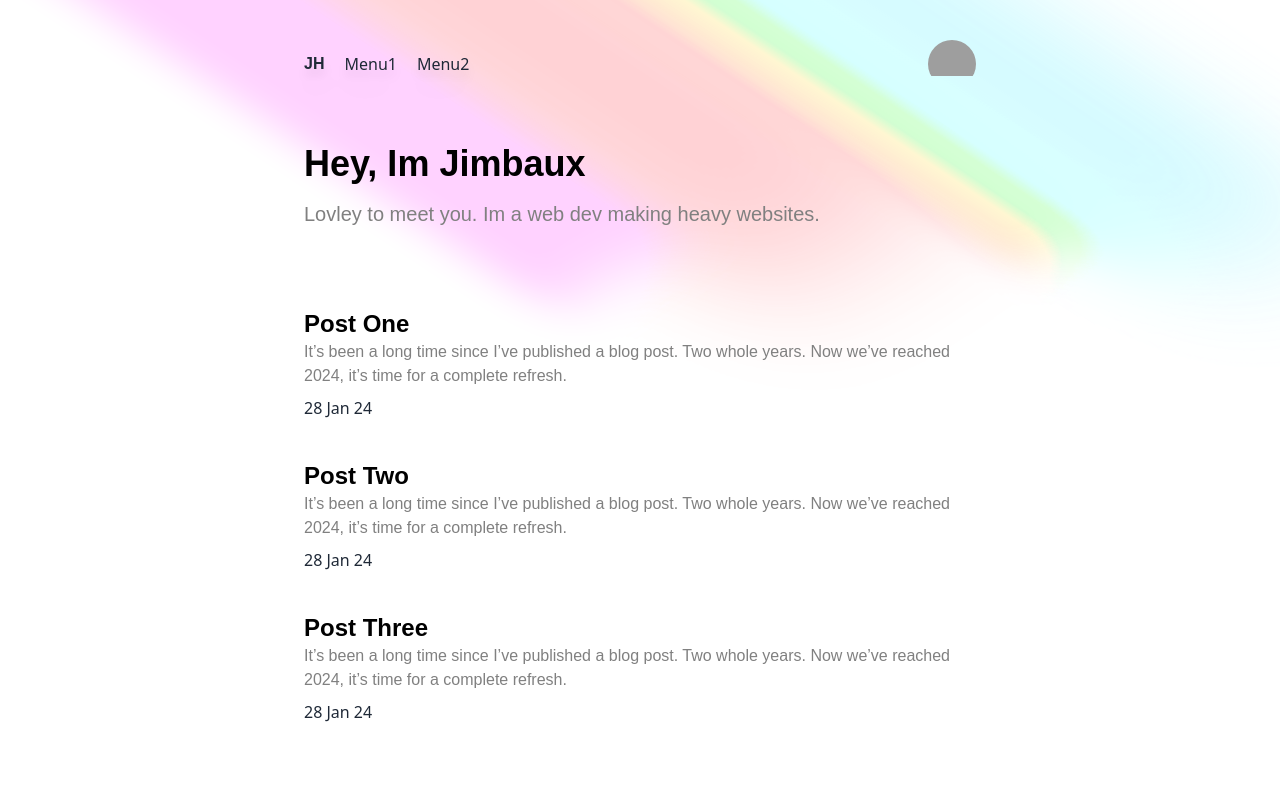
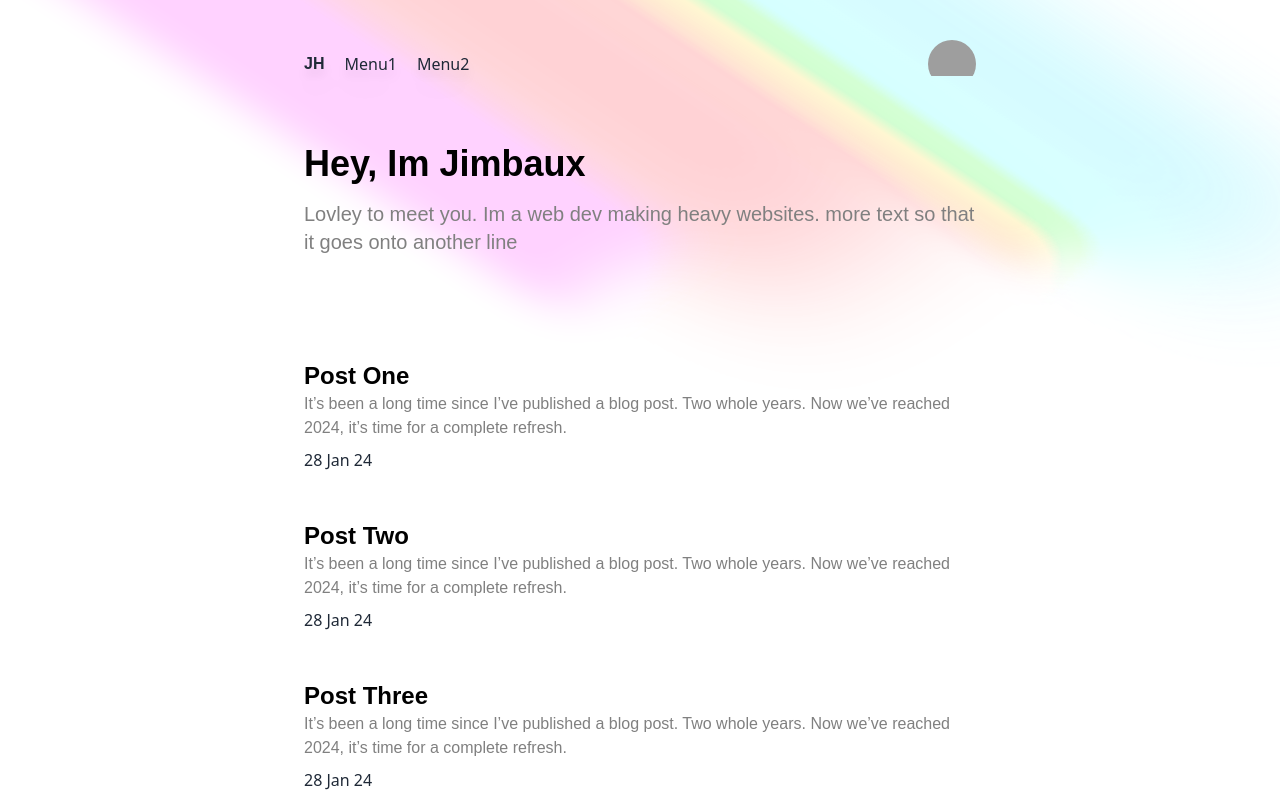
Before and after one commit to jamesharrison0799/basic-portfolio-website, a Next.js app: page / in a window 1280 px wide. Built offline with nearby package versions, Linux system fonts and the light colour scheme; grey boxes are pictures that could not be loaded; a web font is replaced by a local one.

Commit message:
Update page.tsx

```diff
--- a/src/app/page.tsx
+++ b/src/app/page.tsx
@@ -8,19 +8,22 @@ function HeroContent() {
   return (
     <div className="pt-4 flex flex-col gap-4">
       <h1 className="text-4xl font-bold text-base-100">Hey, Im Jimbaux</h1>
-      <h2 className="text-xl text-neutral">Lovley to meet you. Im a web dev making heavy websites.</h2>
+      <h2 className="text-xl text-neutral text-wrap">Lovley to meet you. Im a web dev making heavy websites. more text so that  it goes onto another line</h2>
     </div>
   )
 }
 
 function Blog() {
   return (
-    <div className="flex flex-col items-center justify-start gap-10 pt-10">
+    <div className="flex flex-col items-center justify-start gap-12 pt-16">
       {/* <span className="text-sm text-gray-400 text-center">Sorry, there are no blogs avaliable at this time.<br />ERROR 420 - STONED IMMACULATE</span> */}
       <BlogPostList title={"Post One"} desc={"It’s been a long time since I’ve published a blog post. Two whole years. Now we’ve reached 2024, it’s time for a complete refresh."} date={"28 Jan 24"} />
       <BlogPostList title={"Post Two"} desc={"It’s been a long time since I’ve published a blog post. Two whole years. Now we’ve reached 2024, it’s time for a complete refresh."} date={"28 Jan 24"} />
       <BlogPostList title={"Post Three"} desc={"It’s been a long time since I’ve published a blog post. Two whole years. Now we’ve reached 2024, it’s time for a complete refresh."} date={"28 Jan 24"} />
 
+      <div className="w-full">
+        <span className="text-base-100 hover:text-secondary">More Articles</span>
+      </div>
 
     </div>
 
```
